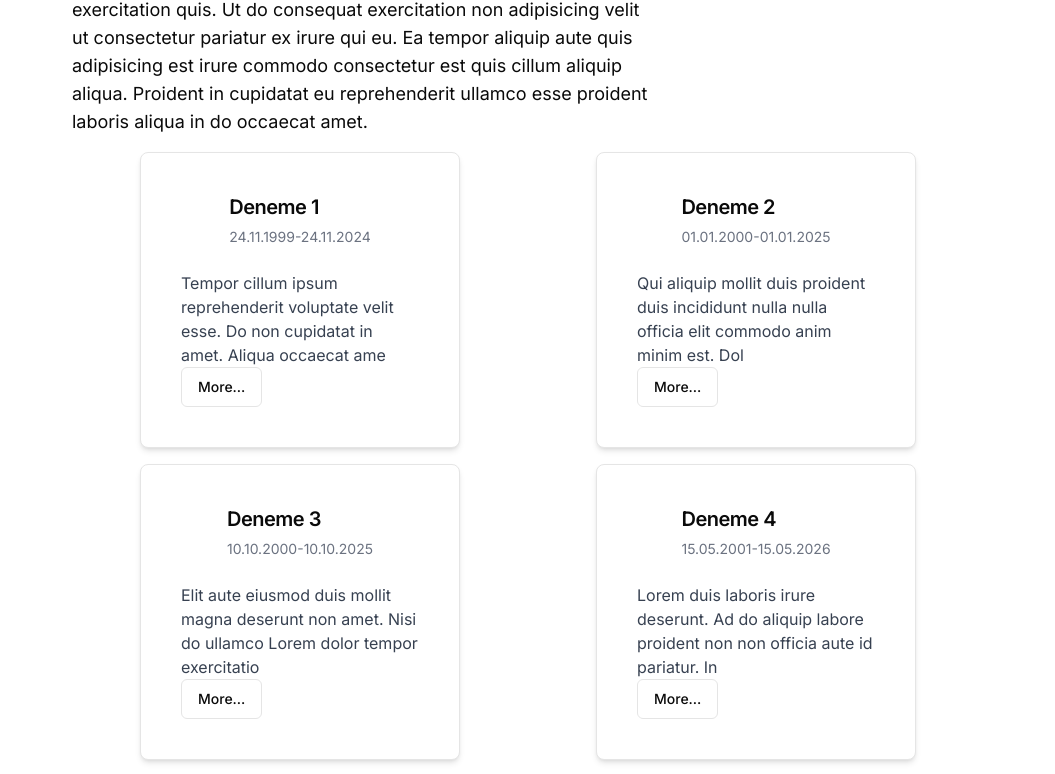
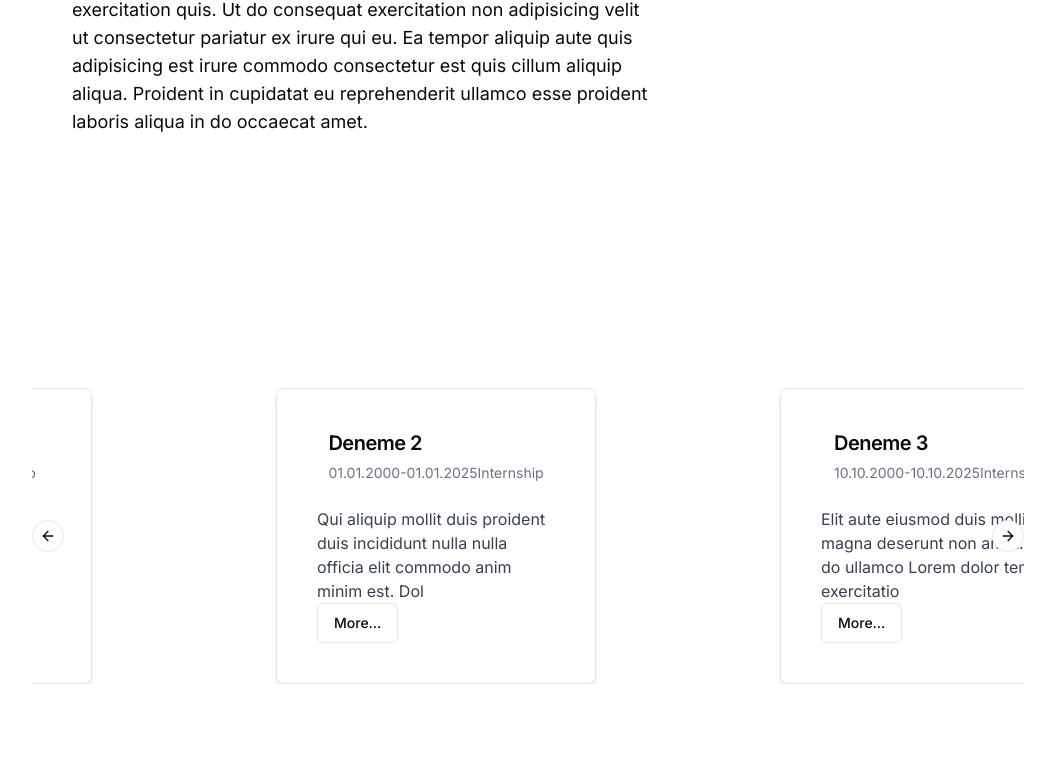
Before and after one commit to alitalipcoskun/portfolio-project, a Next.js app: page / in a window 1280 px wide. Shown: the part 912-1686 px from the top of the page, without its empty margins (112-1167 px from the left). Built offline with nearby package versions, Linux system fonts and the light colour scheme.

Commit message:
carousel component

```diff
--- a/package.json
+++ b/package.json
@@ -18,6 +18,9 @@
     "@radix-ui/react-slot": "^1.1.0",
     "class-variance-authority": "^0.7.0",
     "clsx": "^2.1.1",
+    "embla-carousel": "^8.1.8",
+    "embla-carousel-autoplay": "^8.1.8",
+    "embla-carousel-react": "^8.1.8",
     "html-react-parser": "^5.1.12",
     "lucide-react": "^0.418.0",
     "next": "14.2.5",
--- a/src/app/page.js
+++ b/src/app/page.js
@@ -3,7 +3,54 @@ import Footer from "@/components/FooterFiles/Footer/Footer";
 import Hero from "@/components/HeroFiles/Hero/Hero";
 import Navbar from "@/components/NavbarFiles/Navbar/Navbar";
 import CardGrid from "@/components/UI/CardGrid/CardGrid";
+import PhotoCarousel from "@/components/UI/Carousel/Carousel";
 
+const cards = [
+  {
+      title: 'Deneme 1',
+      description: '24.11.1999-24.11.2024',
+      content: "Tempor cillum ipsum reprehenderit voluptate velit esse. Do non cupidatat in amet. Aliqua occaecat amet laborum excepteur adipisicing labore eiusmod sint magna veniam ad. Laboris veniam qui consequat sint exercitation velit consequat eiusmod culpa. In ex non veniam occaecat."
+  },
+  {
+      title: 'Deneme 2',
+      description: '01.01.2000-01.01.2025',
+      content: 'Qui aliquip mollit duis proident duis incididunt nulla nulla officia elit commodo anim minim est. Dolore pariatur ea ut sint elit. Lorem anim enim elit velit minim est ex ullamco labore ex ad Lorem incididunt consectetur. Cillum ea enim amet est deserunt irure commodo quis magna aute adipisicing consequat.'
+  },
+  {
+      title: 'Deneme 3',
+      description: '10.10.2000-10.10.2025',
+      content: 'Elit aute eiusmod duis mollit magna deserunt non amet. Nisi do ullamco Lorem dolor tempor exercitation ad aute reprehenderit. Mollit ipsum excepteur incididunt quis consequat nisi duis ipsum. Tempor consequat laboris duis nulla officia veniam aute.'
+  },
+  {
+      title: 'Deneme 4',
+      description: '15.05.2001-15.05.2026',
+      content: 'Lorem duis laboris irure deserunt. Ad do aliquip labore proident non non officia aute id pariatur. Incididunt ut sit deserunt ad mollit elit adipisicing. Aute quis culpa nostrud culpa est occaecat do nostrud fugiat reprehenderit pariatur sint ipsum.'
+  },
+  {
+      title: "Deneme 5",
+      description: "10.10.2010-10.10.2023",
+      content: "Fugiat nulla id elit non esse nisi anim commodo laboris exercitation. Elit adipisicing elit excepteur laborum ipsum. Labore adipisicing est quis consequat dolor et consequat mollit qui ad nisi amet minim."
+  }
+];
+const renderedData = cards.map((element) => {
+  if (element['content'].length > 100) {
+      let displayedContent = "";
+      for (let i = 0; i <= 100; i++) {
+          displayedContent += element['content'][i];
+      }
+      return {
+          ...element,
+          displayed_content: displayedContent,
+          content_len: element['content'].length
+      }
+  } else {
+      return {
+          ...element,
+          content_len: element['content'].length,
+          displayed_content: element['content']
+      }
+  }
+})
 
 
 export default function Home() {
@@ -12,7 +59,8 @@ export default function Home() {
         <Navbar></Navbar>
         <Hero></Hero>
         <AboutMe></AboutMe>
-        <CardGrid kind="Internship"></CardGrid>
+        {/*<CardGrid kind="Internship"></CardGrid>*/}
+        <PhotoCarousel kind={"Internship"} data={renderedData}/>
         <Footer></Footer>
     </>
 
--- a/src/components/AboutMeFolder/AboutMe/AboutMe.js
+++ b/src/components/AboutMeFolder/AboutMe/AboutMe.js
@@ -1,7 +1,4 @@
-
-import Photo from '@/components/HeroFiles/Photo/Photo'
-import react from 'react'
-
+import Photo from '@/components/UI/Photo/Photo'
 
 const AboutMe = () => {
     return (
--- a/src/components/HeroFiles/Hero/Hero.js
+++ b/src/components/HeroFiles/Hero/Hero.js
@@ -1,5 +1,5 @@
 import React from 'react'
-import Photo from '../Photo/Photo'
+import Photo from '../../UI/Photo/Photo'
 import Text from '../Text/Text'
 
 const Hero = (props) => {
--- a/src/components/UI/Card/Card.js
+++ b/src/components/UI/Card/Card.js
@@ -1,10 +1,8 @@
-import { Button } from "@/shadcn_ui/button"
 import { Card, CardContent, CardDescription, CardHeader, CardTitle } from "@/shadcn_ui/card"
 import Modal from "../Modal/Modal"
+import parse from 'html-react-parser'
 
 const UICard = ({ title, description, content,  actual_content, content_len, kind}) => {
-
-
     return (
         <Card className="p-4 border rounded-lg shadow-md max-w-xs max-h-[400px] overflow-hidden place-items-center">
             <CardHeader>
@@ -13,6 +11,7 @@ const UICard = ({ title, description, content,  actual_content, content_len, kin
                 </CardTitle>
                 <CardDescription className="text-sm text-gray-500">
                     {description}
+                    {kind}
                 </CardDescription>
             </CardHeader>
             <CardContent title = {title} actual_content={actual_content} description = {description} kind={kind}>
--- a/src/components/UI/CardGrid/CardGrid.js
+++ b/src/components/UI/CardGrid/CardGrid.js
@@ -28,8 +28,7 @@ const cards = [
         description: "10.10.2010-10.10.2023",
         content: "Fugiat nulla id elit non esse nisi anim commodo laboris exercitation. Elit adipisicing elit excepteur laborum ipsum. Labore adipisicing est quis consequat dolor et consequat mollit qui ad nisi amet minim."
     }
-]
-const CardGrid = ({kind}) => {
+];
 const renderedData = cards.map((element) => {
     if (element['content'].length > 100) {
         let displayedContent = "";
@@ -48,9 +47,8 @@ const CardGrid = ({kind}) => {
             displayed_content: element['content']
         }
     }
-
 })
-
+const CardGrid = ({kind}) => {
     return (
         <div className="flex flex-col items-center justify-center p-4">
             <div className="grid grid-cols-1 sm:grid-cols-2 gap-4 max-w-4xl w-full">
--- /dev/null
+++ b/src/components/UI/Carousel/Carousel.js
@@ -0,0 +1,43 @@
+"use client"
+import { Carousel, CarouselContent, CarouselItem, CarouselNext, CarouselPrevious } from '@/shadcn_ui/carousel'
+import Autoplay from "embla-carousel-autoplay"
+import React from 'react'
+import UICard from '../Card/Card'
+const PhotoCarousel = ({ kind, data }) => {
+    return (
+        <div className="flex justify-center items-center h-screen">
+            <div className="w-full max-w-screen-lg px-4">
+                <Carousel
+                    plugins={[
+                        Autoplay({
+                            delay: 3000,
+                        }),
+                    ]}
+                    className="relative"
+                >
+                    <CarouselContent className="flex">
+                        {data.map((card, index) => (
+                            <CarouselItem
+                                key={index}
+                                className="flex-none w-full md:w-1/2 px-2"
+                            >
+                                <UICard
+                                    title={card.title}
+                                    description={card.description}
+                                    content={card.displayed_content}
+                                    actual_content={card.actual_content}
+                                    content_len={card.content_len}
+                                    kind={kind}
+                                />
+                            </CarouselItem>
+                        ))}
+                    </CarouselContent>
+                    <CarouselPrevious className="absolute left-0 top-1/2 transform -translate-y-1/2" />
+                    <CarouselNext className="absolute right-0 top-1/2 transform -translate-y-1/2" />
+                </Carousel>
+            </div>
+        </div>
+    );
+};
+
+export default PhotoCarousel;
--- /dev/null
+++ b/src/shadcn_ui/carousel.jsx
@@ -0,0 +1,194 @@
+"use client";
+import * as React from "react"
+import useEmblaCarousel from "embla-carousel-react";
+import { ArrowLeft, ArrowRight } from "lucide-react"
+
+import { cn } from "@/lib/utils"
+import { Button } from "@/shadcn_ui/button"
+
+const CarouselContext = React.createContext(null)
+
+function useCarousel() {
+  const context = React.useContext(CarouselContext)
+
+  if (!context) {
+    throw new Error("useCarousel must be used within a <Carousel />")
+  }
+
+  return context
+}
+
+const Carousel = React.forwardRef((
+  {
+    orientation = "horizontal",
+    opts,
+    setApi,
+    plugins,
+    className,
+    children,
+    ...props
+  },
+  ref
+) => {
+  const [carouselRef, api] = useEmblaCarousel({
+    ...opts,
+    axis: orientation === "horizontal" ? "x" : "y",
+  }, plugins)
+  const [canScrollPrev, setCanScrollPrev] = React.useState(false)
+  const [canScrollNext, setCanScrollNext] = React.useState(false)
+
+  const onSelect = React.useCallback((api) => {
+    if (!api) {
+      return
+    }
+
+    setCanScrollPrev(api.canScrollPrev())
+    setCanScrollNext(api.canScrollNext())
+  }, [])
+
+  const scrollPrev = React.useCallback(() => {
+    api?.scrollPrev()
+  }, [api])
+
+  const scrollNext = React.useCallback(() => {
+    api?.scrollNext()
+  }, [api])
+
+  const handleKeyDown = React.useCallback((event) => {
+    if (event.key === "ArrowLeft") {
+      event.preventDefault()
+      scrollPrev()
+    } else if (event.key === "ArrowRight") {
+      event.preventDefault()
+      scrollNext()
+    }
+  }, [scrollPrev, scrollNext])
+
+  React.useEffect(() => {
+    if (!api || !setApi) {
+      return
+    }
+
+    setApi(api)
+  }, [api, setApi])
+
+  React.useEffect(() => {
+    if (!api) {
+      return
+    }
+
+    onSelect(api)
+    api.on("reInit", onSelect)
+    api.on("select", onSelect)
+
+    return () => {
+      api?.off("select", onSelect)
+    };
+  }, [api, onSelect])
+
+  return (
+    (<CarouselContext.Provider
+      value={{
+        carouselRef,
+        api: api,
+        opts,
+        orientation:
+          orientation || (opts?.axis === "y" ? "vertical" : "horizontal"),
+        scrollPrev,
+        scrollNext,
+        canScrollPrev,
+        canScrollNext,
+      }}>
+      <div
+        ref={ref}
+        onKeyDownCapture={handleKeyDown}
+        className={cn("relative", className)}
+        role="region"
+        aria-roledescription="carousel"
+        {...props}>
+        {children}
+      </div>
+    </CarouselContext.Provider>)
+  );
+})
+Carousel.displayName = "Carousel"
+
+const CarouselContent = React.forwardRef(({ className, ...props }, ref) => {
+  const { carouselRef, orientation } = useCarousel()
+
+  return (
+    (<div ref={carouselRef} className="overflow-hidden">
+      <div
+        ref={ref}
+        className={cn(
+          "flex",
+          orientation === "horizontal" ? "-ml-4" : "-mt-4 flex-col",
+          className
+        )}
+        {...props} />
+    </div>)
+  );
+})
+CarouselContent.displayName = "CarouselContent"
+
+const CarouselItem = React.forwardRef(({ className, ...props }, ref) => {
+  const { orientation } = useCarousel()
+
+  return (
+    (<div
+      ref={ref}
+      role="group"
+      aria-roledescription="slide"
+      className={cn(
+        "min-w-0 shrink-0 grow-0 basis-full",
+        orientation === "horizontal" ? "pl-4" : "pt-4",
+        className
+      )}
+      {...props} />)
+  );
+})
+CarouselItem.displayName = "CarouselItem"
+
+const CarouselPrevious = React.forwardRef(({ className, variant = "outline", size = "icon", ...props }, ref) => {
+  const { orientation, scrollPrev, canScrollPrev } = useCarousel()
+
+  return (
+    (<Button
+      ref={ref}
+      variant={variant}
+      size={size}
+      className={cn("absolute  h-8 w-8 rounded-full", orientation === "horizontal"
+        ? "-left-12 top-1/2 -translate-y-1/2"
+        : "-top-12 left-1/2 -translate-x-1/2 rotate-90", className)}
+      disabled={!canScrollPrev}
+      onClick={scrollPrev}
+      {...props}>
+      <ArrowLeft className="h-4 w-4" />
+      <span className="sr-only">Previous slide</span>
+    </Button>)
+  );
+})
+CarouselPrevious.displayName = "CarouselPrevious"
+
+const CarouselNext = React.forwardRef(({ className, variant = "outline", size = "icon", ...props }, ref) => {
+  const { orientation, scrollNext, canScrollNext } = useCarousel()
+
+  return (
+    (<Button
+      ref={ref}
+      variant={variant}
+      size={size}
+      className={cn("absolute h-8 w-8 rounded-full", orientation === "horizontal"
+        ? "-right-12 top-1/2 -translate-y-1/2"
+        : "-bottom-12 left-1/2 -translate-x-1/2 rotate-90", className)}
+      disabled={!canScrollNext}
+      onClick={scrollNext}
+      {...props}>
+      <ArrowRight className="h-4 w-4" />
+      <span className="sr-only">Next slide</span>
+    </Button>)
+  );
+})
+CarouselNext.displayName = "CarouselNext"
+
+export { Carousel, CarouselContent, CarouselItem, CarouselPrevious, CarouselNext };
```
Also changed, not shown: src/components/UI/Photo/Photo.js (renamed from src/components/HeroFiles/Photo/Photo.js), 1 other file (tests, documents, lock files or other folders). Lines whose indentation alone changed are shown as unchanged.
